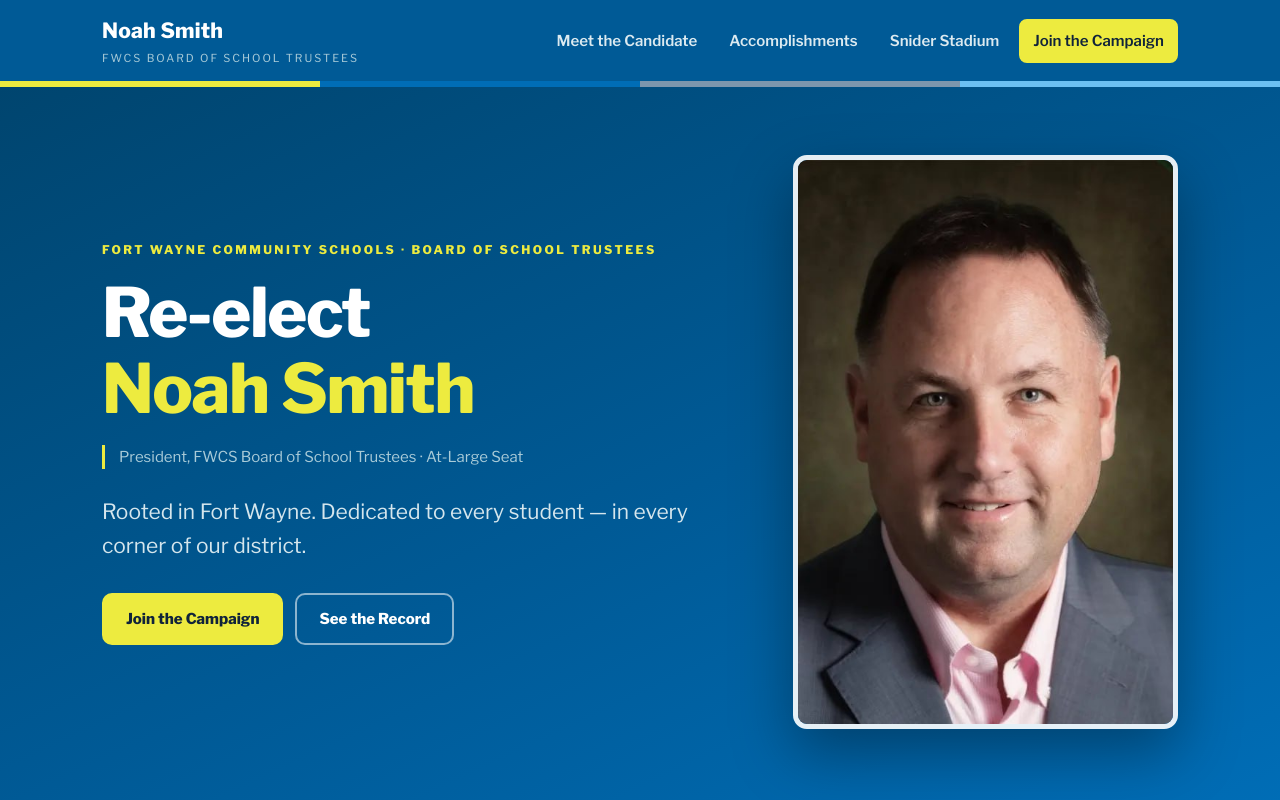
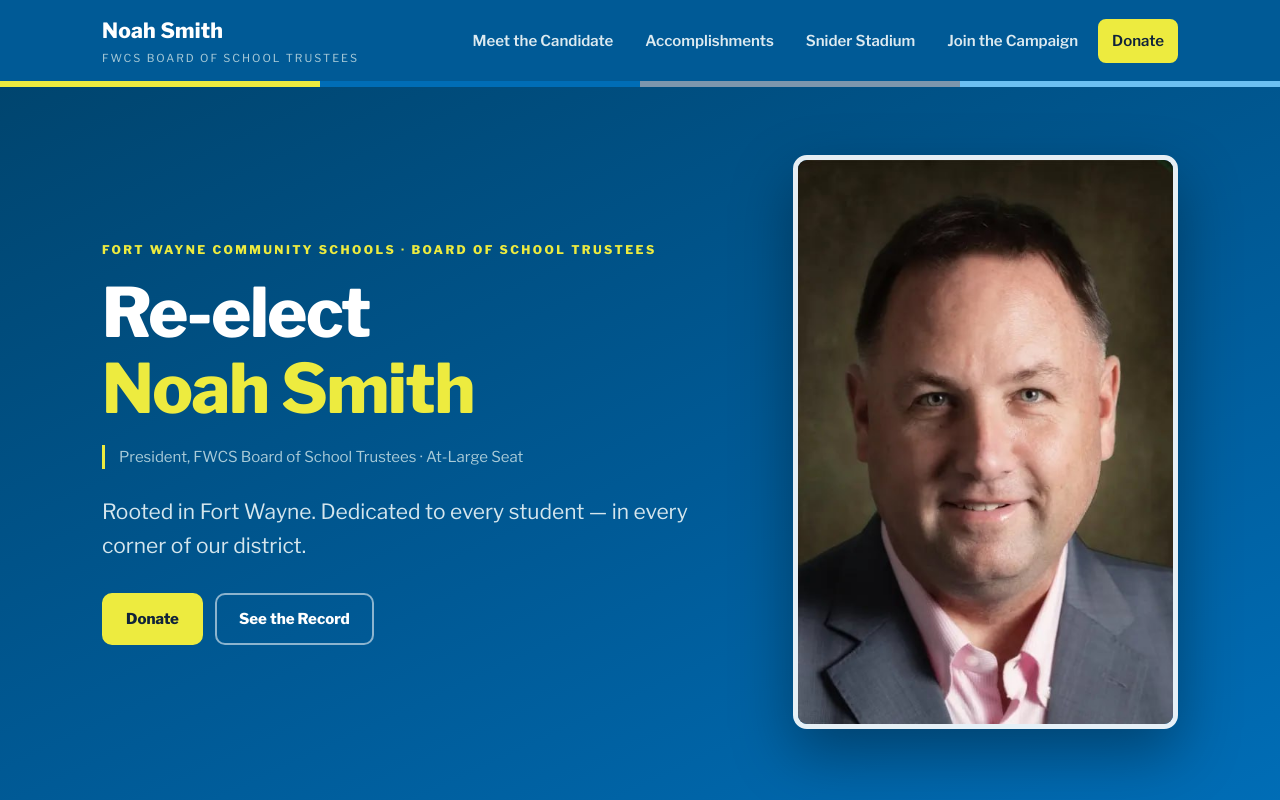
Before and after one commit to thefortaiagency/votenoahsmith, a Next.js app: page / in a window 1280 px wide. Shown: the top 800 px of the page. Built offline with nearby package versions, Linux system fonts and the light colour scheme.

Commit message:
Donate: turn giving on — Anedot page is live at /noah-smith/donate

```diff
--- a/components/site-chrome.tsx
+++ b/components/site-chrome.tsx
@@ -8,16 +8,14 @@
  * Copy Link. Anedot recommends the hosted page over the iframe embed: the
  * embedded version drops Apple Pay, Google Pay and PayPal and converts worse.
  *
- * EMPTY only because the PAGE has not been built yet.
+ * LIVE since 2026-08-19. Verified `LIVE` by `tools/anedot-watch`/
+ * `tools/check-anedot-url` before being pasted here, not assumed.
  *
- * Corrected 2026-08-19 from Anedot's own emails in Noah's inbox: the account
- * "has been verified and is now active" as of 2026-08-03 1:51pm ET, and the
- * bank account (First Federal Savings Bank *8888) was created 2026-08-01.
- * The earlier note here — "waiting on bank (micro-deposit) verification" — was
- * wrong, and so was the later "application still under review": both came from
- * a stale status page rather than the account state. Nothing is pending on
- * Anedot's side. The one remaining step is human: build the donation page in
- * Action Pages > All Pages > + New Page and copy its Share URL.
+ * The address is `/noah-smith/donate`, NOT the `/friends-of-noah-smith-<uuid>/`
+ * form the builder and its QR code hand out — that one 404s. Anedot support set
+ * the short account slug on 2026-08-19 after the page sat unreachable for 16
+ * days while the dashboard reported it "Active". If giving ever 404s again,
+ * suspect the account slug first and re-run tools/check-anedot-url.
  *
  * While it is empty every donate control disappears and /donate serves
  * a holding page instead of forwarding — so nothing on the live site points at
@@ -26,7 +24,7 @@
  */
 // Annotated `string` deliberately: without it TypeScript narrows the empty
 // literal to `never` inside the not-yet-live branches and the build fails.
-export const DONATE_URL: string = "";
+export const DONATE_URL: string = "https://secure.anedot.com/noah-smith/donate";
 
 /** The clean, printable address. Forwards to Anedot once DONATE_URL is set. */
 export const DONATE_PATH = "/donate";
```
